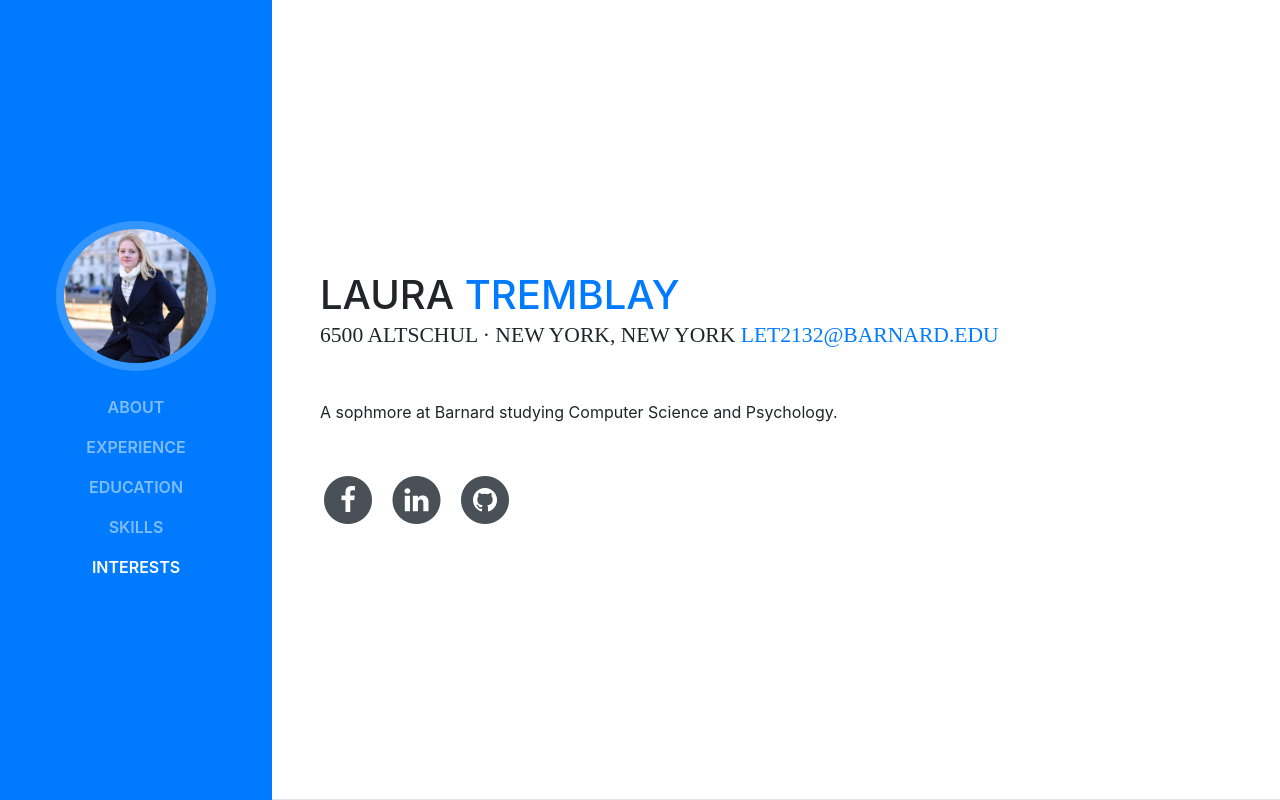
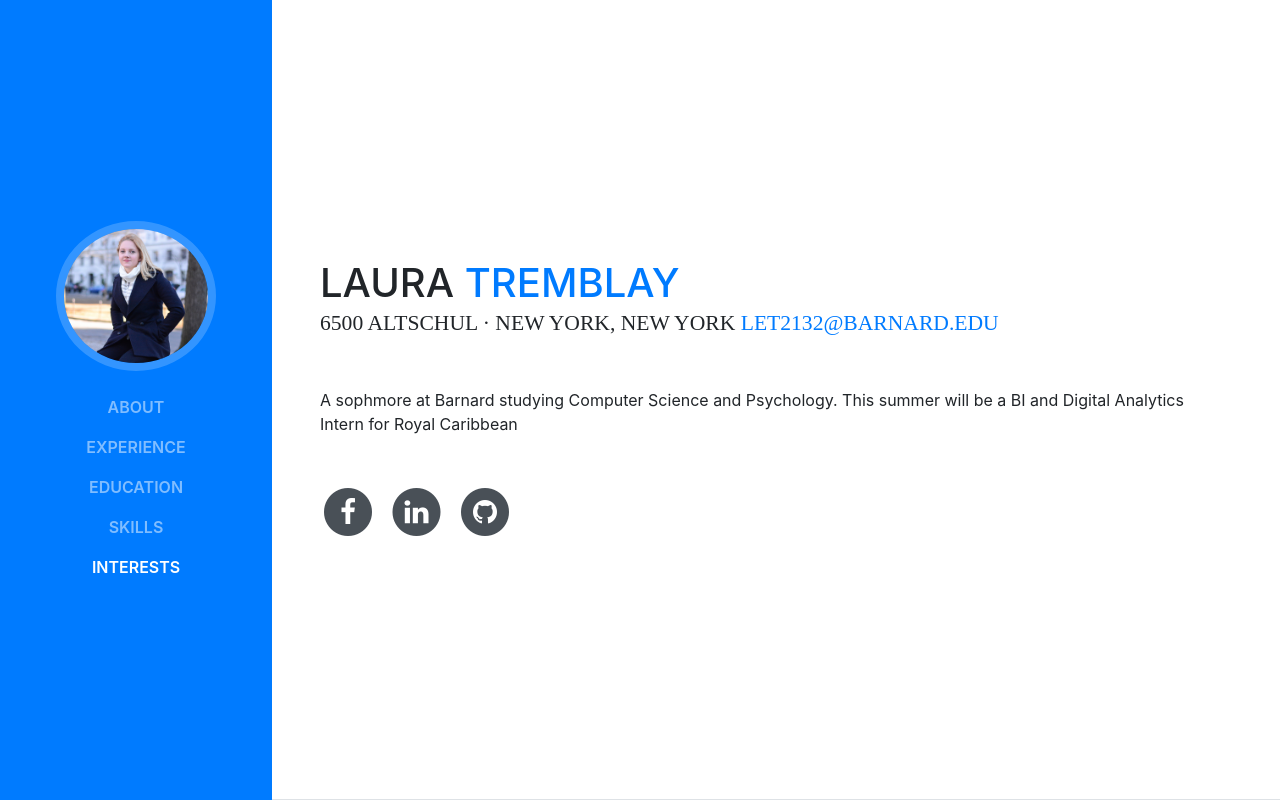
Before and after one commit to lauratremblay/lauratremblay.github.io, a website with bundled scripts: page index.html in a window 1280 px wide. Shown: the top 800 px of the page. Built offline with nearby package versions, Linux system fonts and the light colour scheme; a web font is replaced by a local one.

Commit message:
fixed caption

```diff
--- a/index.html
+++ b/index.html
@@ -68,7 +68,7 @@
           <div class="subheading mb-5">6500 Altschul · New York, New York
             <a href="mailto:name@email.com">let2132@barnard.edu</a>
           </div>
-          <p class="mb-5"> A sophmore at Barnard studying Computer Science and Psychology.  </p>
+          <p class="mb-5"> A sophmore at Barnard studying Computer Science and Psychology. This summer will be a BI and Digital Analytics Intern for Royal Caribbean </p>
           <ul class="list-inline list-social-icons mb-0">
             <li class="list-inline-item">
               <a href="https://www.facebook.com/laura.tremblay.98">
```
